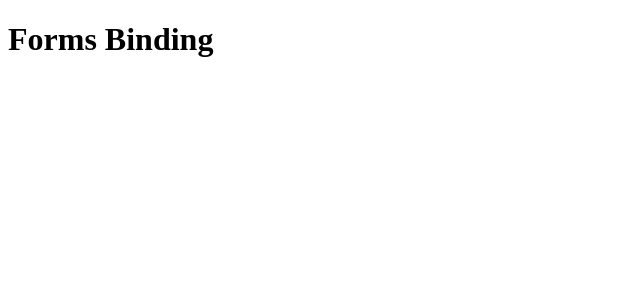
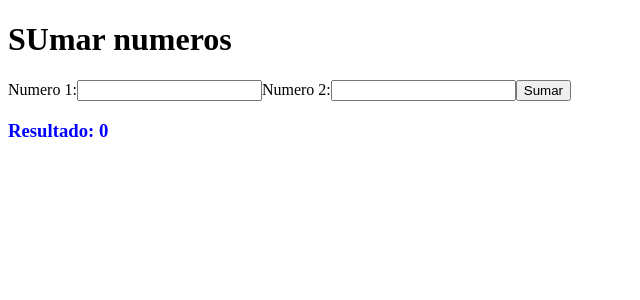
Before and after one commit to Gabriel6966/primerangular, an Angular app: page / in a window 1280 px wide. Shown: the top 300 px of the page, without its empty margins (0-640 px from the left). Built offline with nearby package versions, Linux system fonts and the light colour scheme.

Commit message:
feat: add calculator plus numbers

```diff
--- a/src/app/app-module.ts
+++ b/src/app/app-module.ts
@@ -6,13 +6,15 @@ import { HooksComponent } from '../components/hookscomponent/hooks.component';
 import { DeportesComponent } from '../components/deportescomponent/deportes.component';
 import { FormsModule } from '@angular/forms';
 import { FormsBindingComponent } from '../components/bindings/forms.binding.component';
+import { SumarNumerosComponent } from '../components/numeros/sumar.numeros.component';
 @NgModule({
   declarations: [
     App,
     PrimerComponent,
     HooksComponent,
     DeportesComponent,
-    FormsBindingComponent
+    FormsBindingComponent,
+    SumarNumerosComponent,
 
   ],
   imports: [
--- a/src/app/app.html
+++ b/src/app/app.html
@@ -1 +1 @@
-<app-forms-binding></app-forms-binding>
+<app-sumar-numeros></app-sumar-numeros>
--- a/src/components/bindings/forms.binding.component.html
+++ b/src/components/bindings/forms.binding.component.html
@@ -1 +1,15 @@
 <h1>Forms Binding</h1>
+<h3>{{mensaje}}</h3>
+
+<form #form="ngForm" (ngSubmit)="recibirDatos()">
+    <label>Nombre:</label>
+    <input type="text" #cajanombre [(ngModel)]="usuario.nombre" name="nombre">
+    <label>Apellido:</label>
+    <input type="text" #cajaapellido [(ngModel)]="usuario.apellido" name="apellido">
+    <label>Edad:</label>
+    <input type="number" #cajaedad [(ngModel)]="usuario.edad" name="edad">
+    <button type="submit">Enviar</button>
+</form>
+
+<h3 style="color: blue;">Datos del usuario:</h3>
+<h3>{{usuario.nombre}} {{usuario.apellido}} tiene {{usuario.edad}}</h3>
--- /dev/null
+++ b/src/components/numeros/sumar.numeros.component.html
@@ -0,0 +1,11 @@
+<h1>SUmar numeros</h1>
+
+
+<form #form="ngForm" (ngSubmit)="sumarNumeros()">
+    <label>Numero 1:</label>
+    <input type="number" #cajanumero1>
+    <label>Numero 2:</label>
+    <input type="number" #cajanumero2>
+    <button type="submit">Sumar</button>
+    <h3 style="color: blue;">Resultado: {{suma}}</h3>
+</form>
--- /dev/null
+++ b/src/components/numeros/sumar.numeros.component.ts
@@ -0,0 +1,32 @@
+import { Component, OnInit, ViewChild,ElementRef } from '@angular/core';
+
+@Component({
+    standalone: false,
+    selector: 'app-sumar-numeros',
+    templateUrl: './sumar.numeros.component.html'
+})
+
+export class SumarNumerosComponent implements OnInit {
+    @ViewChild("cajanumero1") cajanumero1: ElementRef;
+    @ViewChild("cajanumero2") cajanumero2: ElementRef;
+    public suma: number;
+
+    constructor() {
+        this.suma =0;
+
+        this.cajanumero1= new ElementRef(0);
+        this.cajanumero2= new ElementRef(0);
+
+
+
+    }
+
+    sumarNumeros():void{
+        let num1 = this.cajanumero1.nativeElement.value;
+        let num2 = this.cajanumero2.nativeElement.value;
+        this.suma = parseInt(num1) + parseInt(num2);
+    }
+
+
+    ngOnInit() { }
+}
```
